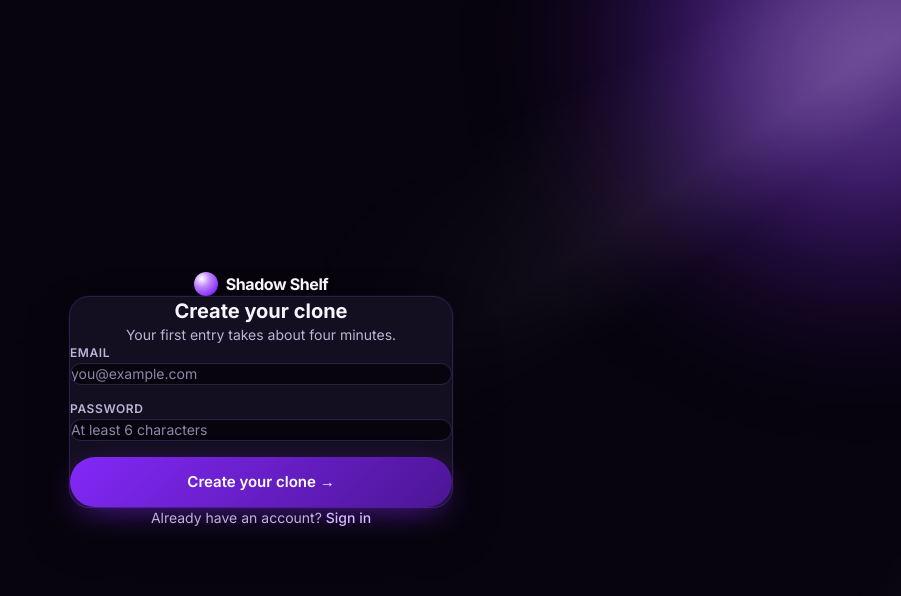
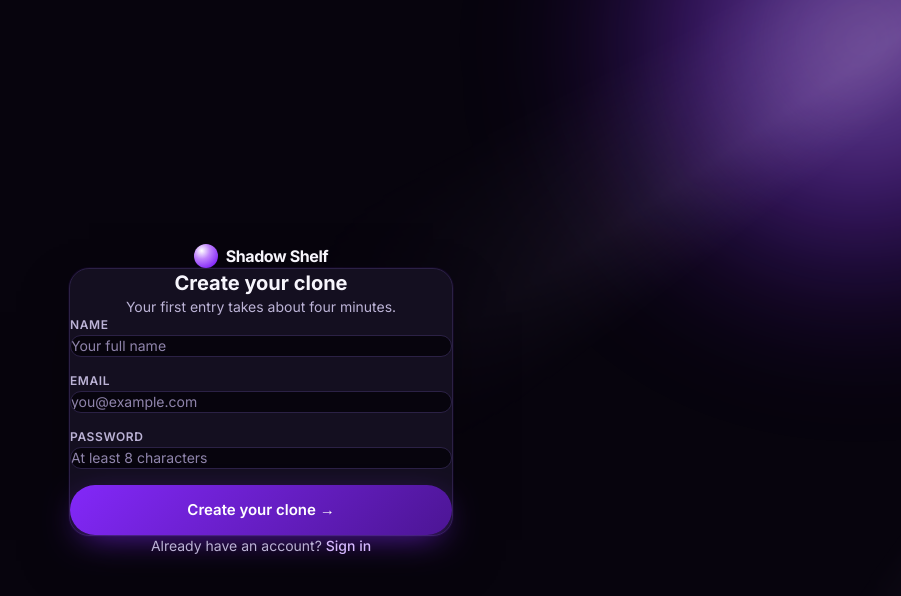
Before and after one commit to SantoshMalana/Shadow-Self, a Next.js app: page /signup in a window 1280 px wide. Shown: the top 596 px of the page, without its empty margins (379-1280 px from the left). Built offline with nearby package versions, Linux system fonts and the light colour scheme; no server answers.

Commit message:
Fix: login/signup TypeScript - pass only FormData to server actions, add missing name field to signup

```diff
--- a/app/login/page.tsx
+++ b/app/login/page.tsx
@@ -6,23 +6,21 @@ import Link from 'next/link'
 
 export default function LoginPage() {
   const [state, action, isPending] = useActionState(
-    async (prevState: any, formData: FormData) => {
-      const result = await login(prevState, formData)
-      return result
+    async (_prevState: any, formData: FormData) => {
+      const result = await login(formData)
+      return result || { error: '' }
     },
     { error: '' }
   )
 
   return (
     <div className="min-h-screen flex items-center justify-center p-6 relative">
-      {/* Light rays */}
       <div className="light-fx" aria-hidden="true">
         <div className="ray-source" />
         <div className="rays" />
       </div>
 
       <div className="w-full max-w-sm relative z-10">
-        {/* Logo */}
         <div className="flex items-center justify-center gap-2 mb-10">
           <span className="w-6 h-6 rounded-full shrink-0" style={{ background: 'radial-gradient(circle at 32% 28%, #ffffff, #c084fc 35%, #8328f9 78%)' }} />
           <span className="font-bold text-base tracking-tight">Shadow Shelf</span>
@@ -35,36 +33,20 @@ export default function LoginPage() {
           <form action={action} className="flex flex-col gap-4">
             <div>
               <label htmlFor="email" className="block text-xs font-semibold text-text-muted mb-1.5 uppercase tracking-wider">Email</label>
-              <input
-                id="email"
-                name="email"
-                type="email"
-                required
-                placeholder="you@example.com"
-                className="w-full px-4 py-3 bg-bg border border-border rounded-[var(--radius-md)] text-text-primary text-sm focus:outline-none focus:border-accent transition-colors placeholder:text-text-faint"
-              />
+              <input id="email" name="email" type="email" required placeholder="you@example.com"
+                className="w-full px-4 py-3 bg-bg border border-border rounded-[var(--radius-md)] text-text-primary text-sm focus:outline-none focus:border-accent transition-colors placeholder:text-text-faint" />
             </div>
             <div>
               <label htmlFor="password" className="block text-xs font-semibold text-text-muted mb-1.5 uppercase tracking-wider">Password</label>
-              <input
-                id="password"
-                name="password"
-                type="password"
-                required
-                placeholder="••••••••"
-                className="w-full px-4 py-3 bg-bg border border-border rounded-[var(--radius-md)] text-text-primary text-sm focus:outline-none focus:border-accent transition-colors placeholder:text-text-faint"
-              />
+              <input id="password" name="password" type="password" required placeholder="••••••••"
+                className="w-full px-4 py-3 bg-bg border border-border rounded-[var(--radius-md)] text-text-primary text-sm focus:outline-none focus:border-accent transition-colors placeholder:text-text-faint" />
             </div>
 
             {state?.error && (
               <p className="text-sm text-red-400 bg-red-950/30 border border-red-900/40 px-3 py-2 rounded-[var(--radius-md)]">{state.error}</p>
             )}
 
-            <button
-              type="submit"
-              disabled={isPending}
-              className="btn-primary-lg justify-center mt-2 w-full disabled:opacity-50"
-            >
+            <button type="submit" disabled={isPending} className="btn-primary-lg justify-center mt-2 w-full disabled:opacity-50">
               {isPending ? 'Signing in…' : 'Sign in'}
             </button>
           </form>
--- a/app/signup/page.tsx
+++ b/app/signup/page.tsx
@@ -6,23 +6,21 @@ import Link from 'next/link'
 
 export default function SignupPage() {
   const [state, action, isPending] = useActionState(
-    async (prevState: any, formData: FormData) => {
-      const result = await signup(prevState, formData)
-      return result
+    async (_prevState: any, formData: FormData) => {
+      const result = await signup(formData)
+      return result || { error: '' }
     },
     { error: '' }
   )
 
   return (
     <div className="min-h-screen flex items-center justify-center p-6 relative">
-      {/* Light rays */}
       <div className="light-fx" aria-hidden="true">
         <div className="ray-source" />
         <div className="rays" />
       </div>
 
       <div className="w-full max-w-sm relative z-10">
-        {/* Logo */}
         <div className="flex items-center justify-center gap-2 mb-10">
           <span className="w-6 h-6 rounded-full shrink-0" style={{ background: 'radial-gradient(circle at 32% 28%, #ffffff, #c084fc 35%, #8328f9 78%)' }} />
           <span className="font-bold text-base tracking-tight">Shadow Shelf</span>
@@ -34,37 +32,26 @@ export default function SignupPage() {
 
           <form action={action} className="flex flex-col gap-4">
             <div>
+              <label htmlFor="name" className="block text-xs font-semibold text-text-muted mb-1.5 uppercase tracking-wider">Name</label>
+              <input id="name" name="name" type="text" required placeholder="Your full name"
+                className="w-full px-4 py-3 bg-bg border border-border rounded-[var(--radius-md)] text-text-primary text-sm focus:outline-none focus:border-accent transition-colors placeholder:text-text-faint" />
+            </div>
+            <div>
               <label htmlFor="email" className="block text-xs font-semibold text-text-muted mb-1.5 uppercase tracking-wider">Email</label>
-              <input
-                id="email"
-                name="email"
-                type="email"
-                required
-                placeholder="you@example.com"
-                className="w-full px-4 py-3 bg-bg border border-border rounded-[var(--radius-md)] text-text-primary text-sm focus:outline-none focus:border-accent transition-colors placeholder:text-text-faint"
-              />
+              <input id="email" name="email" type="email" required placeholder="you@example.com"
+                className="w-full px-4 py-3 bg-bg border border-border rounded-[var(--radius-md)] text-text-primary text-sm focus:outline-none focus:border-accent transition-colors placeholder:text-text-faint" />
             </div>
             <div>
               <label htmlFor="password" className="block text-xs font-semibold text-text-muted mb-1.5 uppercase tracking-wider">Password</label>
-              <input
-                id="password"
-                name="password"
-                type="password"
-                required
-                placeholder="At least 6 characters"
-                className="w-full px-4 py-3 bg-bg border border-border rounded-[var(--radius-md)] text-text-primary text-sm focus:outline-none focus:border-accent transition-colors placeholder:text-text-faint"
-              />
+              <input id="password" name="password" type="password" required placeholder="At least 8 characters"
+                className="w-full px-4 py-3 bg-bg border border-border rounded-[var(--radius-md)] text-text-primary text-sm focus:outline-none focus:border-accent transition-colors placeholder:text-text-faint" />
             </div>
 
             {state?.error && (
               <p className="text-sm text-red-400 bg-red-950/30 border border-red-900/40 px-3 py-2 rounded-[var(--radius-md)]">{state.error}</p>
             )}
 
-            <button
-              type="submit"
-              disabled={isPending}
-              className="btn-primary-lg justify-center mt-2 w-full disabled:opacity-50"
-            >
+            <button type="submit" disabled={isPending} className="btn-primary-lg justify-center mt-2 w-full disabled:opacity-50">
               {isPending ? 'Creating…' : 'Create your clone →'}
             </button>
           </form>
```
